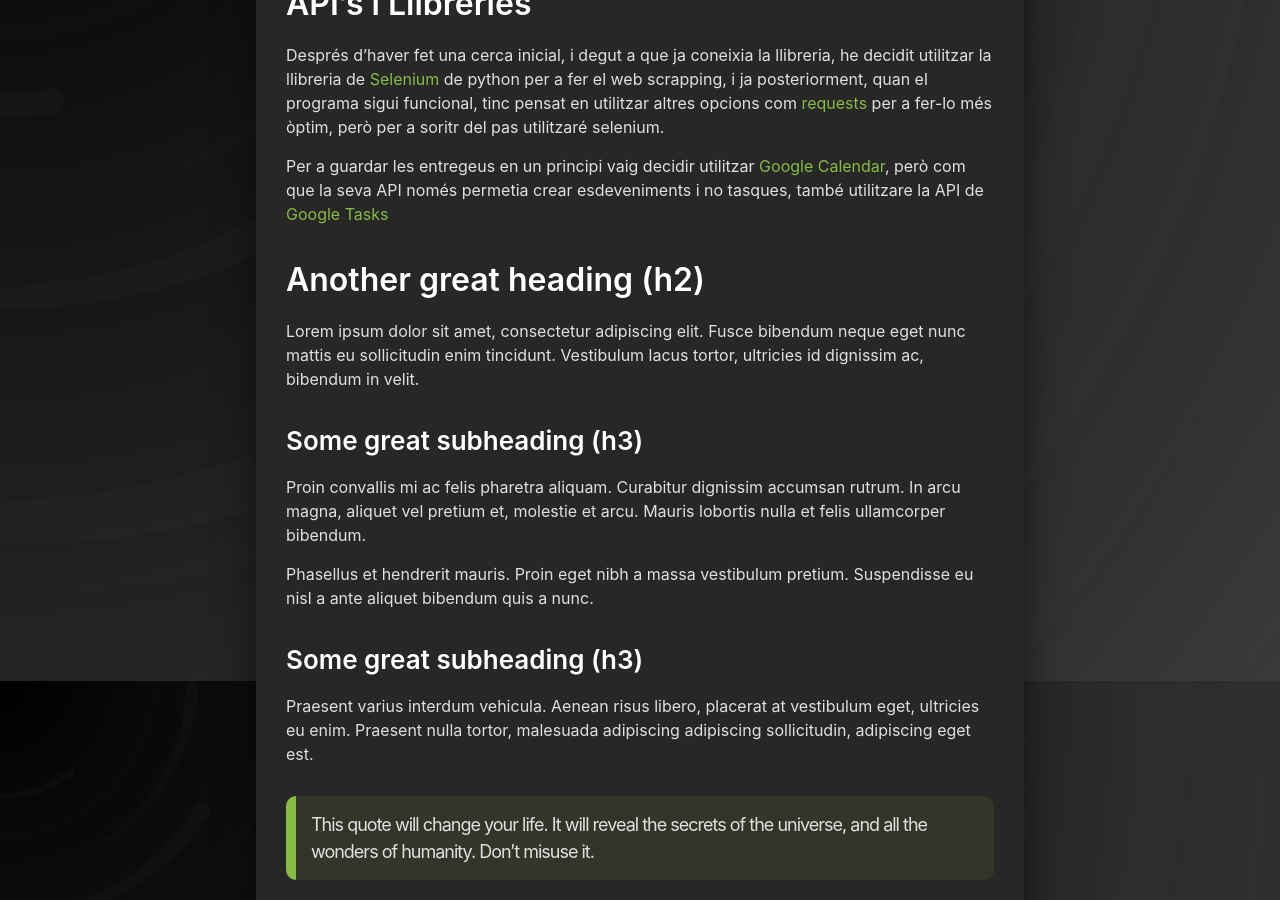
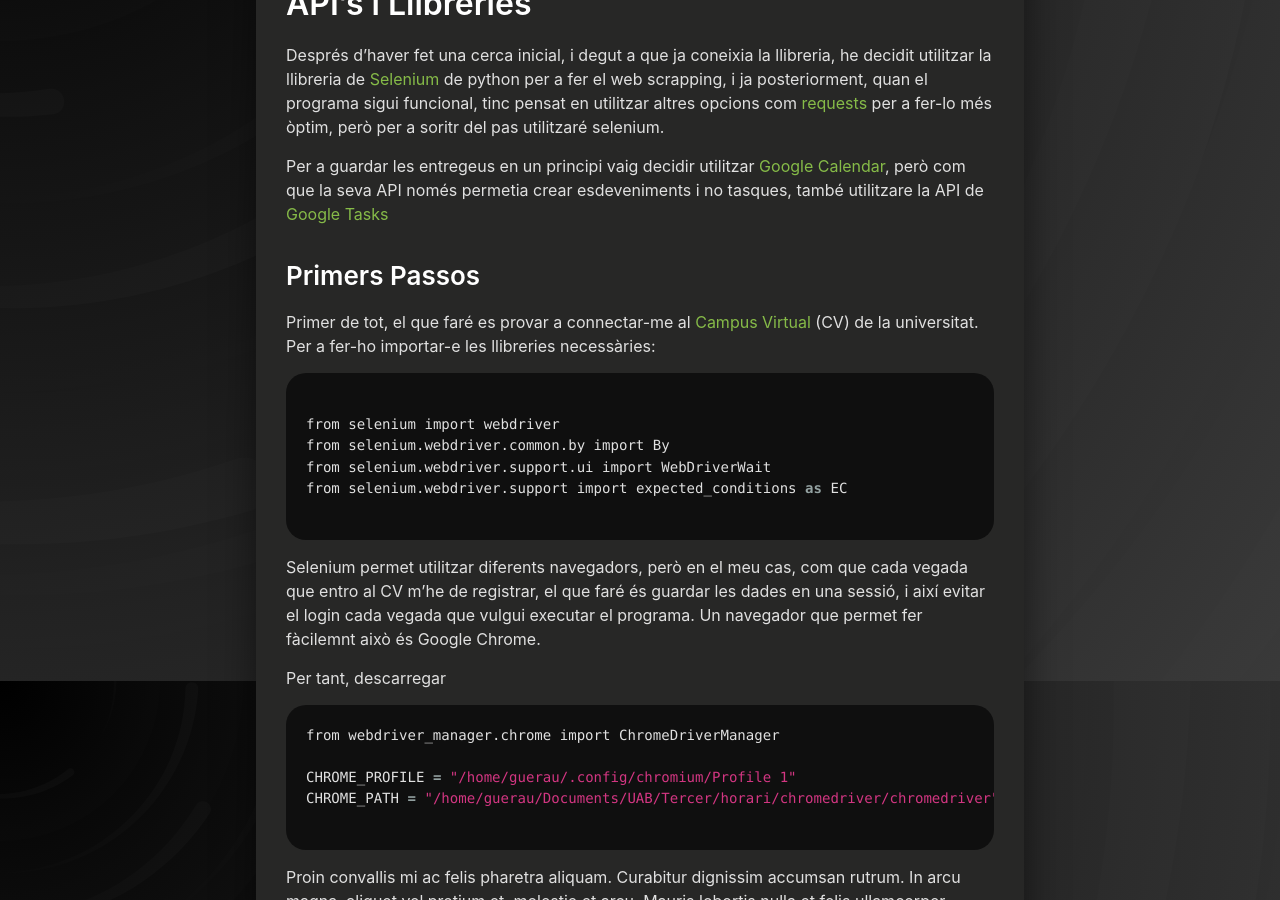
Before and after one commit to Guerauu/Guerauu.github.io, a Jekyll site: the page built from Projectes/projectes.html, in a window 1280 px wide and 900 px high, scrolled down 279 px. Built offline with Jekyll 4.4.1, drawn with Linux system fonts in a browser that asks for light colours.

Commit message:
libraries

````diff
--- a/_posts/2023-04-05-AutoTask_v3.md
+++ b/_posts/2023-04-05-AutoTask_v3.md
@@ -18,11 +18,32 @@ Per a guardar les entregeus en un principi vaig decidir utilitzar [Google Calend
 [Google Tasks]: https://developers.google.com/tasks
 
 
-## Another great heading (h2)
 
-Lorem ipsum dolor sit amet, consectetur adipiscing elit. Fusce bibendum neque eget nunc mattis eu sollicitudin enim tincidunt. Vestibulum lacus tortor, ultricies id dignissim ac, bibendum in velit.
+### Primers Passos
 
-### Some great subheading (h3)
+Primer de tot, el que faré es provar a connectar-me al [Campus Virtual] (CV) de la universitat. Per a fer-ho importar-e les llibreries necessàries:
+
+[Campus Virtual]: https://cv.uab.cat/
+
+```python
+
+from selenium import webdriver
+from selenium.webdriver.common.by import By
+from selenium.webdriver.support.ui import WebDriverWait
+from selenium.webdriver.support import expected_conditions as EC
+
+```
+Selenium permet utilitzar diferents navegadors, però en el meu cas, com que cada vegada que entro al CV m'he de registrar, el que faré és guardar les dades en una sessió, i així evitar el login cada vegada que vulgui executar el programa. Un navegador que permet fer fàcilemnt això és Google Chrome.
+
+Per tant, descarregar
+
+```python
+from webdriver_manager.chrome import ChromeDriverManager
+
+CHROME_PROFILE = "/home/guerau/.config/chromium/Profile 1"
+CHROME_PATH = "/home/guerau/Documents/UAB/Tercer/horari/chromedriver/chromedriver"
+
+```
 
 Proin convallis mi ac felis pharetra aliquam. Curabitur dignissim accumsan rutrum. In arcu magna, aliquet vel pretium et, molestie et arcu. Mauris lobortis nulla et felis ullamcorper bibendum.
 
````
